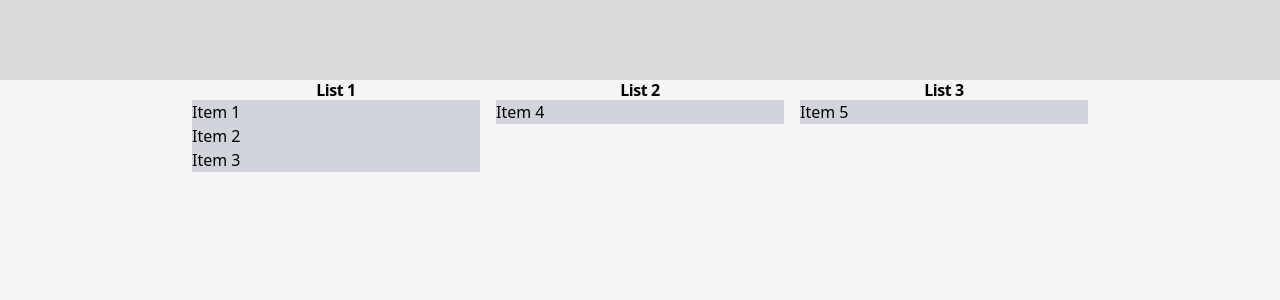
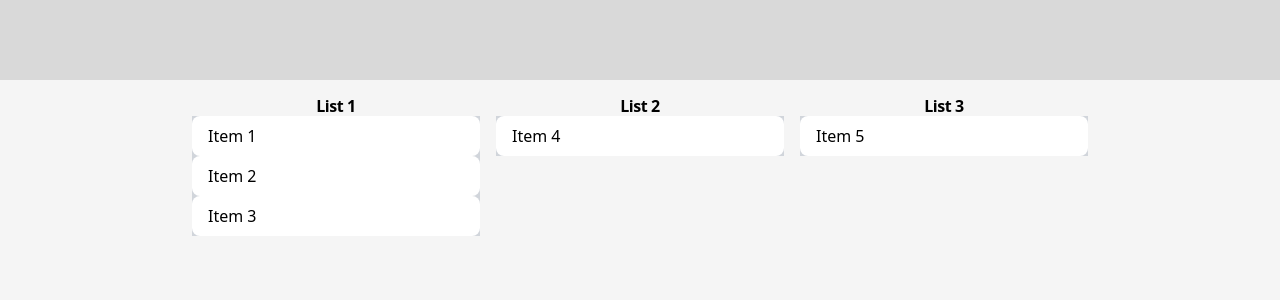
Before and after one commit to brendan-jarvis/shopping-list, a Next.js app: page / in a window 1280 px wide. Shown: the top 300 px of the page. Built offline with nearby package versions, Linux system fonts and the light colour scheme.

Commit message:
Card styling

```diff
--- a/src/pages/index.tsx
+++ b/src/pages/index.tsx
@@ -61,13 +61,15 @@ const data: List[] = [
 
 const Card = ({ list }: CardProps) => {
   return (
-    <div className="w-72 h-96">
-      <h2 className="font-inter text-base font-bold leading-5 tracking-tight text-center">
+    <div className="py-4 font-inter text-base w-72 h-96">
+      <h2 className="font-bold leading-5 tracking-tight text-center">
         {list.name}
       </h2>
       <ul className="bg-gray-300">
         {list.items.map((item) => (
-          <li key={item.id}>{item.content}</li>
+          <li key={item.id} className="bg-white rounded-lg px-4 py-2">
+            {item.content}
+          </li>
         ))}
       </ul>
     </div>
```
